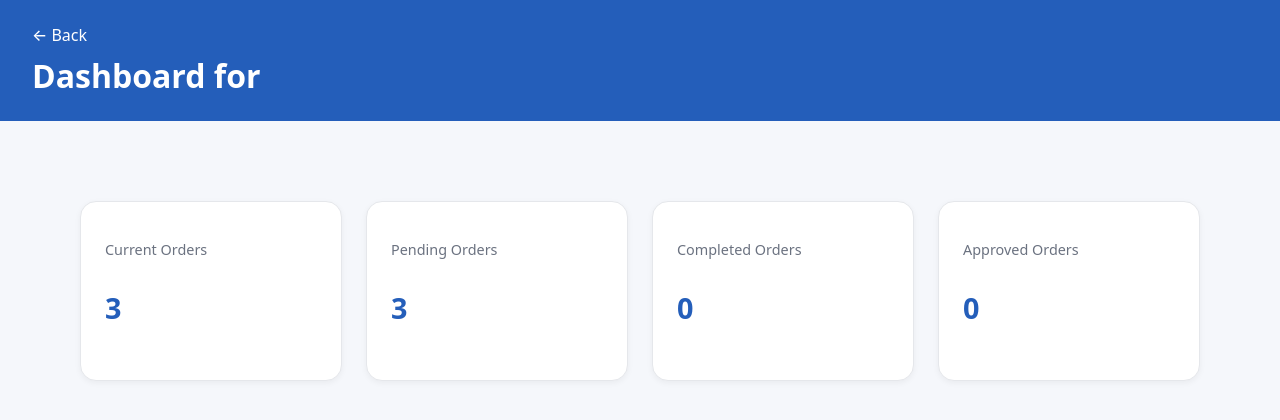
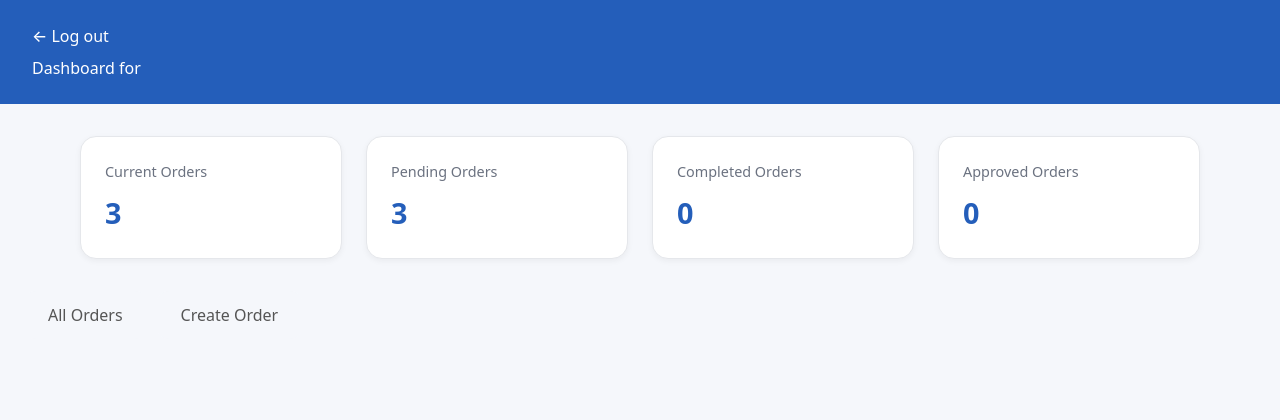
Before and after one commit to ElianaLara/PreorderApp, a Flask app: template app/templates/dashboard.html in a window 1280 px wide. Shown: the top 420 px of the page. Run offline with Flask 3, Linux system fonts and the light colour scheme; the template is opened without the code that fills it: values that come from a table or form of the project are taken from there, others are empty; some libraries are stand-ins or nearby versions.

Commit message:
Start with dashboard taps, all tables

```diff
--- a/app/static/css/dashboard.css
+++ b/app/static/css/dashboard.css
@@ -1,9 +1,9 @@
-/* STATS */
+/* --- STATS --- */
 .stats {
   display: grid;
   grid-template-columns: repeat(auto-fit, minmax(50px, 1fr));
   gap: 1.5rem;
-  margin: 5rem;
+  margin: 2rem 5rem; /* top/bottom 2rem, left/right 5rem */
 }
 
 .stat-card {
@@ -25,3 +25,156 @@
   font-weight: 600;
   color: #245eba;
 }
+
+/* --- TABS --- */
+.tabs {
+  display: flex;
+  gap: 10px;
+  margin: 1.5rem;
+}
+
+.tab {
+  padding: 0.75rem 1.5rem;
+  border-radius: 12px;
+  background: #f5f7fb;
+  color: #555;
+  text-decoration: none;
+  font-weight: 500;
+  transition: background 0.3s, color 0.3s;
+}
+
+.tab:hover {
+  background: #e5e7eb;
+  color: #333;
+}
+
+.tab.active {
+  background: #fff;
+  color: #2f7cf6;
+  box-shadow: 0 2px 6px rgba(0,0,0,0.1);
+}
+
+/* --- ORDERS TABLE --- */
+.orders-container {
+  display: flex;
+  flex-direction: column;
+  gap: 1rem;
+  /* space from screen edges */
+  padding: 2rem;
+}
+
+.orders-header {
+  display: grid;
+  grid-template-columns: 1fr 1fr 1fr 2fr 1fr 1fr;
+  background: #f0f4f8;
+  padding: 0.8rem 1rem;
+  font-weight: 600;
+  border-radius: 10px;
+}
+
+.order-row {
+  display: grid;
+  grid-template-columns: 1fr 1fr 1fr 2fr 1fr 1fr;
+  background: #fff;
+  padding: 0.8rem 1rem;
+  border-radius: 12px;
+  align-items: center;
+  box-shadow: 0 1px 4px rgba(0,0,0,0.08);
+  gap: 0.5rem;
+}
+
+/* --- STATUS DROPDOWN --- */
+.status-dropdown {
+  padding: 0.3rem 0.5rem;
+  border-radius: 8px;
+  border: 1px solid #ccc;
+  cursor: pointer;
+  font-weight: 500;
+}
+
+/* Status colors */
+.status-dropdown.new { background: #f0f9ff; color: #0284c7; }
+.status-dropdown.pending { background: #fff7ed; color: #c2410c; }
+.status-dropdown.completed { background: #ecfdf5; color: #166534; }
+.status-dropdown.approved { background: #fef9c3; color: #78350f; }
+
+/* --- ACTION BUTTONS --- */
+.order-actions {
+  display: flex;
+  justify-content: flex-end;
+  gap: 0.5rem;
+}
+
+.btn-delete {
+  background: #d80000;
+  color: white;
+  border: none;
+  border-radius: 10px;
+  padding: 0.3rem 0.6rem;
+  cursor: pointer;
+  font-weight: 500;
+}
+
+.btn-delete:hover {
+  background: #b30000;
+}
+
+
+.btn-view {
+  margin-top: 1rem;
+  background: #4b9a73;
+  color: white;
+  border: none;
+  border-radius: 10px;
+  padding: 0.3rem 0.6rem;
+  cursor: pointer;
+  font-weight: 500;
+}
+
+.btn-delete:hover {
+  background: #218056;
+}
+
+/* --- PREORDERS LIST --- */
+.preorders-list {
+  list-style: none;
+  padding: 0 2rem; /* space from edges */
+}
+
+.preorders-list .item {
+  background: #fff;
+  border-radius: 12px;
+  border: 1px solid #e5e7eb;
+  padding: 1rem;
+  margin-bottom: 1rem;
+}
+
+/* --- CREATE ORDER FORM --- */
+.create-order-form {
+  display: flex;
+  flex-direction: column;
+  gap: 1rem;
+  padding: 0 2rem; /* space from edges */
+}
+
+.order-input {
+  padding: 0.75rem;
+  border-radius: 8px;
+  border: 1px solid #ccc;
+  width: 100%;
+}
+
+.button {
+  padding: 0.75rem;
+  background-color: #2f7cf6;
+  color: white;
+  border: none;
+  border-radius: 10px;
+  cursor: pointer;
+  font-size: 1rem;
+  transition: background 0.3s;
+}
+
+.button:hover {
+  background-color: #1f5fc1;
+}
--- a/app/templates/base.html
+++ b/app/templates/base.html
@@ -5,10 +5,12 @@
   <title>{% block title %}Restaurant Dashboard{% endblock %}</title>
   <link rel="stylesheet" href="{{ url_for('static', filename='css/preorder.css') }}">
   <link rel="stylesheet" href="{{ url_for('static', filename='css/dashboard.css') }}">
+  <script src="https://cdn.tailwindcss.com"></script>
+
 </head>
 <body>
   <header class="top-bar">
-  <a href="{{ url_for('main.logout') }}" class="back">← Back</a>
+  <a href="{{ url_for('main.logout') }}" class="back">← Log out</a>
   <h1>Dashboard for {{name}}</h1>
   </header>
 
--- a/app/templates/dashboard.html
+++ b/app/templates/dashboard.html
@@ -29,4 +29,68 @@
     </p>
   </div>
 </section>
+
+<!-- Tabs -->
+<div class="tabs">
+  <a href="{{ url_for('main.dashboard', tab='orders') }}"
+     class="tab {% if active_tab=='orders' %}active{% endif %}">All Orders</a>
+  <a href="{{ url_for('main.dashboard', tab='create') }}"
+     class="tab {% if active_tab=='create' %}active{% endif %}">Create Order</a>
+</div>
+
+{% if active_tab == 'orders' %}
+<section class="category">
+  <div class="orders-table">
+    <div class="orders-header">
+      <span>Customer</span>
+      <span>Code</span>
+      <span>Num People</span>
+      <span>Status</span>
+      <span>Time</span>
+      <span>Actions</span>
+    </div>
+
+    {% for order in orders %}
+    <div class="order-row">
+      <span>{{ order.customer_name }}</span>
+      <span>{{ order.code }}</span>
+      <span>{{ order.num_people }}</span>
+      <span>
+        <form method="POST" action="{{ url_for('main.update_order_status', order_id=order.id) }}">
+          <select name="status" class="status-dropdown {{ order.status }}" onchange="this.form.submit()">
+            <option value="new" {% if order.status=='new' %}selected{% endif %}>New</option>
+            <option value="pending" {% if order.status=='pending' %}selected{% endif %}>Pending</option>
+            <option value="completed" {% if order.status=='completed' %}selected{% endif %}>Completed</option>
+            <option value="approved" {% if order.status=='approved' %}selected{% endif %}>Approved</option>
+          </select>
+        </form>
+      </span>
+      <span>{{ order.time }}</span>
+      <span>
+            <!-- Delete form -->
+            <form method="POST" action="{{ url_for('main.delete_order', order_id=order.id) }}">
+              <button type="submit" class="btn-delete">Delete</button>
+            </form>
+
+            <!-- Edit form -->
+            <form method="GET" action="{{ url_for('main.edit_order', order_id=order.id) }}">
+              <button type="submit" class="btn-view">View</button>
+            </form>
+        </form>
+      </span>
+    </div>
+    {% endfor %}
+  </div>
+</section>
+
+{% elif active_tab == 'create' %}
+<section class="category">
+  <form method="POST" action="{{ url_for('main.create_order') }}" class="create-order-form">
+    <input type="text" name="customer_name" placeholder="Customer Name" required class="order-input">
+    <input type="number" name="num_people" placeholder="Number of People" required class="order-input">
+    <input type="text" name="time" placeholder="Time (HH:MM)" required class="order-input">
+    <button type="submit" class="button">Create Order</button>
+  </form>
+</section>
+{% endif %}
 {% endblock %}
--- /dev/null
+++ b/app/templates/edit_order.html
@@ -0,0 +1,3 @@
+{% extends "base.html" %}
+{% block title %}Dashboard{% endblock %}
+{% block content %}
```
Also changed, not shown: app/routes.py (+22 -1 lines).
